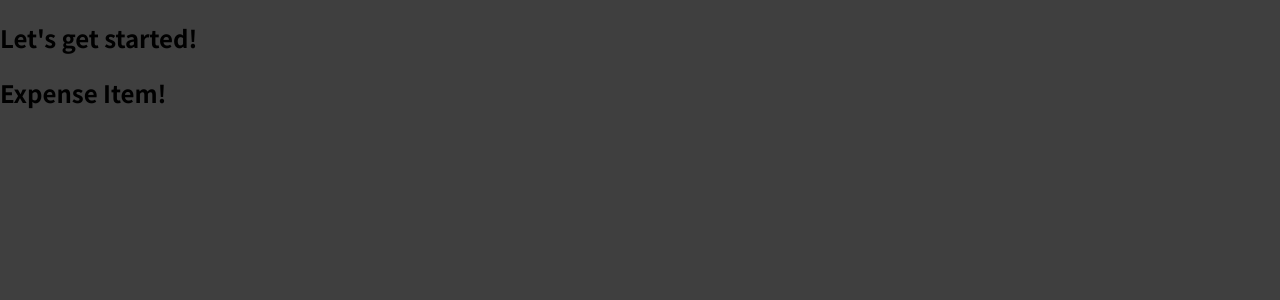
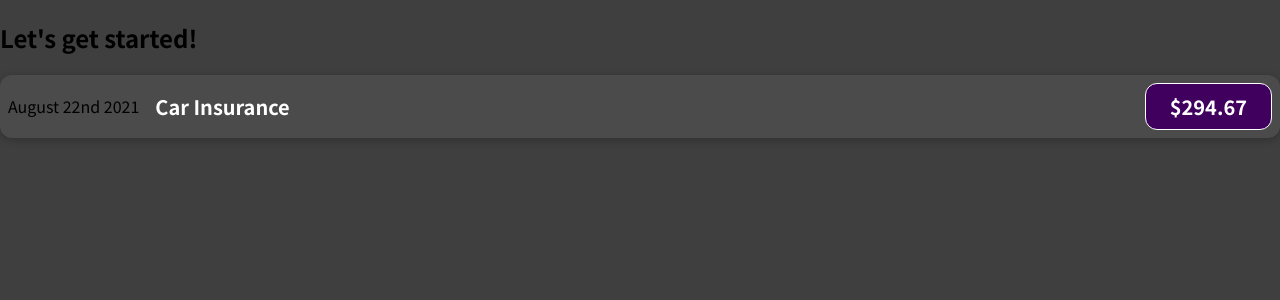
Before and after one commit to gmountalas/react-complete-guide, a React (Create React App) app: page / in a window 1280 px wide. Shown: the top 300 px of the page. Built offline with nearby package versions, Linux system fonts and the light colour scheme.

Commit message:
33-34. Writng More Complex JSX Code, Adding Basic CSS Styling

```diff
--- /dev/null
+++ b/src/components/ExpenseItem.css
@@ -0,0 +1,56 @@
+.expense-item {
+  display: flex;
+  justify-content: space-between;
+  align-items: center;
+  box-shadow: 0 2px 8px rgba(0, 0, 0, 0.25);
+  padding: 0.5rem;
+  margin: 1rem 0;
+  border-radius: 12px;
+  background-color: #4b4b4b;
+}
+
+.expense-item__description {
+  display: flex;
+  flex-direction: column;
+  gap: 1rem;
+  align-items: flex-end;
+  flex-flow: column-reverse;
+  justify-content: flex-start;
+  flex: 1;
+}
+
+.expense-item h2 {
+  color: #3a3a3a;
+  font-size: 1rem;
+  flex: 1;
+  margin: 0 1rem;
+  color: white;
+}
+
+.expense-item__price {
+  font-size: 1rem;
+  font-weight: bold;
+  color: white;
+  background-color: #40005d;
+  border: 1px solid white;
+  padding: 0.5rem;
+  border-radius: 12px;
+}
+
+@media (min-width: 580px) {
+  .expense-item__description {
+    flex-direction: row;
+    align-items: center;
+    justify-content: flex-start;
+    flex: 1;
+  }
+
+  .expense-item__description h2 {
+    font-size: 1.25rem;
+  }
+
+  .expense-item__price {
+    font-size: 1.25rem;
+    padding: 0.5rem 1.5rem;
+  }
+}
--- a/src/components/ExpenseItem.js
+++ b/src/components/ExpenseItem.js
@@ -1,5 +1,15 @@
+import "./ExpenseItem.css";
+
 function ExpenseItem() {
-  return <h2>Expense Item!</h2>
+  return (
+    <div className="expense-item">
+      <div>August 22nd 2021</div>
+      <div className="expense-item__description">
+        <h2>Car Insurance</h2>
+        <div className="expense-item__price">$294.67</div>
+      </div>
+    </div>
+  );
 }
 
 export default ExpenseItem;
```
